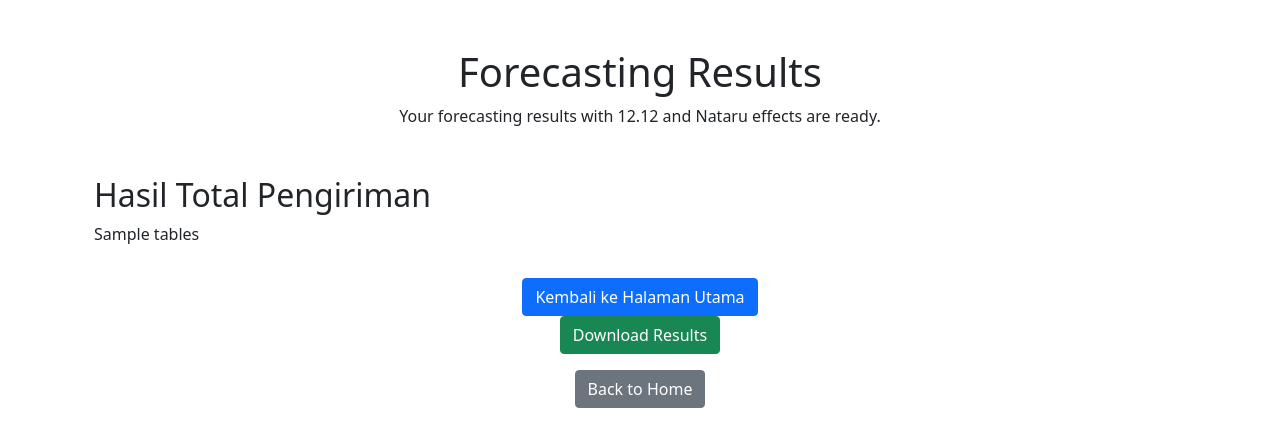
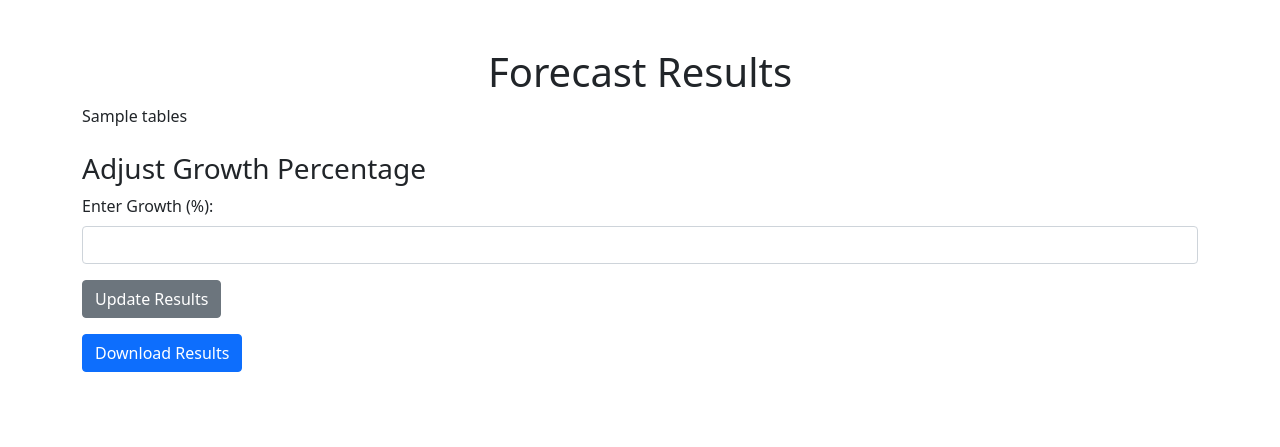
Before and after one commit to andifirman/forecasting-dashboard-prophet, a Flask app: template templates/result.html in a window 1280 px wide. Shown: the top 447 px of the page. Run offline with Flask 3, Linux system fonts and the light colour scheme; the template is opened without the code that fills it: most values are stand-ins (such as "Sample title", 1, 10 or a date in 2020).

Commit message:
Updating feature for adjust hasil forecasting based on user input

```diff
--- a/app.py
+++ b/app.py
@@ -1,6 +1,6 @@
 # Library untuk pembacaan file dan template website
 import os
-from flask import Flask, render_template, request, redirect, url_for, send_file
+from flask import Flask, render_template, request, redirect, url_for, send_file, jsonify
 
 # Library untuk melakukan analisis dan forecasting
 import pandas as pd
@@ -15,59 +15,66 @@ RESULT_FOLDER = 'results'
 os.makedirs(UPLOAD_FOLDER, exist_ok=True)
 os.makedirs(RESULT_FOLDER, exist_ok=True)
 
+
+
+# Variabel global untuk menyimpan hasil forecast
+forecast_results = {}
+result_df = None
+
+
+
+
 @app.route('/')
 def index():
     return render_template('index.html')  # Menampilkan halaman upload
 
 @app.route('/analyze', methods=['POST'])
 def analyze():
-    # Proses upload file
+    global result_df, base_forecast_df  # Tambahkan base_forecast_df
+
+    # Proses file upload
     if 'file' not in request.files:
         return "No file uploaded", 400
     file = request.files['file']
     if file.filename == '':
         return "No file selected", 400
 
-    # Validasi dan simpan file
-    filepath = os.path.join(UPLOAD_FOLDER, file.filename)
-    file.save(filepath)
-
-    # Baca file yang diunggah
+    # Membaca file CSV/Excel
     try:
         if file.filename.endswith('.csv'):
-            data = pd.read_csv(filepath)
+            data = pd.read_csv(file)
         elif file.filename.endswith('.xlsx'):
-            data = pd.read_excel(filepath)
+            data = pd.read_excel(file)
         else:
             return "Invalid file format. Please upload a CSV or Excel file.", 400
     except Exception as e:
         return f"Error reading file: {e}", 400
 
-    # Ambil input user untuk parameter analisis
+    # Ambil input dari user
     try:
-        days_before_event = int(request.form.get('days_before_event', 1))
-        days_after_event = int(request.form.get('days_after_event', 6))
-        growth_target = float(request.form.get('growth_target', 0))
+        year = int(request.form['year'])  # Tahun dari input pengguna
+        days_before_event = int(request.form['days_before_event'])
+        days_after_event = int(request.form['days_after_event'])
     except ValueError:
-        return "Invalid input for analysis parameters.", 400
+        return "Invalid input for year or days", 400
 
-    # Menggunakan data historis dari Januari hingga 1 Desember
-    data['DATE'] = pd.to_datetime(data['DATE'])  # Pastikan kolom DATE dalam format datetime
-    all_forecasting = data[data['DATE'] <= '2024-12-01']  # Data hingga 1 Desember 2024
-
-    # Mengubah DATE menjadi ds dan Connote menjadi y untuk Prophet
+    # Preprocessing data
+    data['DATE'] = pd.to_datetime(data['DATE'])
+    start_date = f"{year}-12-01"
+    end_date = f"{year}-12-31"
+    all_forecasting = data[data['DATE'] <= start_date]
     all_forecasting = all_forecasting.rename(columns={"DATE": "ds", "Connote": "y"})
 
-    # Menambahkan event khusus
+    # Event khusus
     events = pd.DataFrame({
         'holiday': ['12.12', 'Hari Raya Natal'],
-        'ds': ['2024-12-12', '2024-12-25'],
+        'ds': [f"{year}-12-12", f"{year}-12-25"],
         'lower_window': [-days_before_event, -days_before_event],
         'upper_window': [days_after_event, days_after_event]
     })
 
-    # Fungsi forecasting
-    def forecast_origin_city(city_name, all_forecasting, events, growth_target):
+    # Fungsi untuk forecasting per Origin City
+    def forecast_origin_city(city_name, all_forecasting, events):
         city_data = all_forecasting[all_forecasting['Origin City'] == city_name]
         city_data = city_data.groupby('ds').agg({"y": "sum"}).reset_index()
 
@@ -77,46 +84,75 @@ def analyze():
         future = model.make_future_dataframe(periods=31)
         forecast = model.predict(future)
 
-        forecast['yhat'] = forecast['yhat'] * (1 + growth_target / 100)
-        december_forecast = forecast[(forecast['ds'] >= '2024-12-01') & (forecast['ds'] <= '2024-12-31')]
-        total_forecast = december_forecast['yhat'].sum()
-        return total_forecast, december_forecast
+        # Data Desember
+        december_forecast = forecast[(forecast['ds'] >= start_date) & (forecast['ds'] <= end_date)]
+        return december_forecast
 
-    # Forecasting per Origin City
+    # Forecast semua Origin City
     origin_cities = all_forecasting['Origin City'].unique()
     forecast_results = {}
     for city in origin_cities:
-        total_forecast, december_forecast = forecast_origin_city(city, all_forecasting, events, growth_target)
-        forecast_results[city] = december_forecast
+        forecast_results[city] = forecast_origin_city(city, all_forecasting, events)
 
-    # Data November
-    november_data = data[(data['DATE'] >= '2024-11-01') & (data['DATE'] <= '2024-11-30')]
+    # Data bulan November
+    november_start = f"{year}-11-01"
+    november_end = f"{year}-11-30"
+    november_data = data[(data['DATE'] >= november_start) & (data['DATE'] <= november_end)]
     total_november_per_city = november_data.groupby('Origin City')['Connote'].sum()
 
-    # Gabungkan hasil ke DataFrame
+    # Gabungkan hasil November dan Desember
     result_df = pd.DataFrame({
         'Origin City': sorted(origin_cities),
         'November': [total_november_per_city.get(city, 0) for city in sorted(origin_cities)],
         'Desember': [forecast_results[city]['yhat'].sum() for city in sorted(origin_cities)]
     })
-
-    # Hitung Growth %
     result_df['Growth %'] = ((result_df['Desember'] - result_df['November']) / result_df['November']) * 100
 
-    # Format angka untuk tampilan
+    # Simpan baseline data (numerik) sebelum diformat
+    base_forecast_df = result_df.copy()
+
+    # Format ulang untuk tampilan
     result_df['November'] = result_df['November'].apply(lambda x: f"{x:,.0f}")
     result_df['Desember'] = result_df['Desember'].apply(lambda x: f"{x:,.0f}")
     result_df['Growth %'] = result_df['Growth %'].apply(lambda x: f"{x:.2f}%" if pd.notnull(x) else "N/A")
 
-    # Simpan hasil
-    result_file = os.path.join(RESULT_FOLDER, 'forecast_results.csv')
-    result_df.to_csv(result_file, index=False)
+    return render_template('result.html', tables=[result_df.to_html(classes='table table-striped', index=False)])
 
-    # Hapus file upload
-    os.remove(filepath)
 
-    # Kirim hasil ke template
-    return render_template('result.html', tables=[result_df.to_html(classes='table table-striped', index=False)])
+@app.route('/update-growth', methods=['POST'])
+def update_growth():
+    global result_df, base_forecast_df  # Akses base_forecast_df
+
+    # Validasi: Pastikan base_forecast_df sudah diinisialisasi
+    if base_forecast_df is None or base_forecast_df.empty:
+        return jsonify({'error': 'No base forecast data available. Please run analysis first.'}), 400
+
+    try:
+        growth = float(request.form['growth'])
+        print(f"Growth value received: {growth}")  # Debugging
+    except ValueError:
+        return jsonify({'error': 'Invalid growth value'}), 400
+
+    try:
+        # Gunakan data asli (numerik) dari base_forecast_df
+        result_df['Desember'] = base_forecast_df['Desember'] * (1 + growth / 100)
+        result_df['Growth %'] = ((result_df['Desember'] - base_forecast_df['November']) /
+                                 base_forecast_df['November']) * 100
+
+        # Format ulang untuk tampilan
+        result_df['Desember'] = result_df['Desember'].apply(lambda x: f"{x:,.0f}")
+        result_df['Growth %'] = result_df['Growth %'].apply(lambda x: f"{x:.2f}%" if pd.notnull(x) else "N/A")
+
+        # Kirim tabel yang diperbarui ke browser
+        updated_table = result_df.to_html(classes='table table-striped', index=False)
+        return jsonify({'updated_table': updated_table})
+    except Exception as e:
+        print(f"Error while updating growth: {e}")  # Debug log
+        return jsonify({'error': 'Internal Server Error'}), 500
+
+    # Kirim data hasil analisis ke template
+    # return render_template('result.html', tables=[result_df.to_html(classes='table table-striped', index=False).strip().replace('\n', '')])
+
 
 @app.route('/download/<filename>')
 def download_file(filename):
--- a/templates/result.html
+++ b/templates/result.html
@@ -3,34 +3,52 @@
 <head>
   <meta charset="UTF-8">
   <meta name="viewport" content="width=device-width, initial-scale=1.0">
-  <title>Forecasting Results</title>
+  <title>Forecast Results</title>
+
+
   <link rel="stylesheet" href="https://cdn.jsdelivr.net/npm/bootstrap@5.1.3/dist/css/bootstrap.min.css">
+  <script src="https://ajax.googleapis.com/ajax/libs/jquery/3.6.0/jquery.min.js"></script>
 </head>
 <body>
   <div class="container mt-5">
-    <h1 class="text-center">Forecasting Results</h1>
-    <p class="text-center">Your forecasting results with 12.12 and Nataru effects are ready.</p>
+    <h1 class="text-center">Forecast Results</h1>
+    <div id="results">
+      {{ tables | safe }}
+    </div>
+    <div class="mt-4">
+      <h3>Adjust Growth Percentage</h3>
+      <form id="growth-form">
+        <div class="mb-3">
+          <label for="growth" class="form-label">Enter Growth (%):</label>
+          <input type="number" step="0.01" class="form-control" id="growth" name="growth" required>
+        </div>
+        <button type="submit" class="btn btn-secondary">Update Results</button>
+      </form>
+    </div>
+    <a href="/download/forecast_results.csv" class="btn btn-primary mt-3">Download Results</a>
+  </div>
+
+  <script>
+    // $("#growth-form").submit(function(e) {
+    //   e.preventDefault();
+    //   const growth = $("#growth").val();
+    //   $.post("/update-growth", { growth: growth }, function(data) {
+    //     $("#results").html(data.updated_table);
+    //   });
+    // });
+
+    $("#growth-form").submit(function(e) {
+        e.preventDefault();  // Mencegah form submit default
+        const growth = $("#growth").val();
+
+        $.post("/update-growth", { growth: growth }, function(data) {
+            $("#results").html(data.updated_table);  // Perbarui tabel hasil
+        }).fail(function(xhr) {
+            alert("Error: " + xhr.status + " - " + xhr.statusText);
+        });
+    });
 
 
-    <!-- Menampilkan hasil dari forecasting ke dalam tabel -->
-    <div class="container mt-5">
-      <h2>Hasil Total Pengiriman</h2>
-      <div>
-          <!-- Menampilkan tabel hasil analisis -->
-          {{ tables|safe }}
-      </div>
-      <div class="text-center mt-3">
-        <a href="/" class="btn btn-primary mt-3">Kembali ke Halaman Utama</a>
-      </div>
-    </div>
-
-
-    <div class="text-center">
-      <a href="/download/forecast_results.csv" class="btn btn-success">Download Results</a>
-    </div>
-    <div class="text-center mt-3">
-      <a href="/" class="btn btn-secondary">Back to Home</a>
-    </div>
-  </div>
+  </script>
 </body>
 </html>
```
Also changed, not shown: results/forecast_results.csv (+8 -8 lines), templates/index.html (+4 -4 lines).
